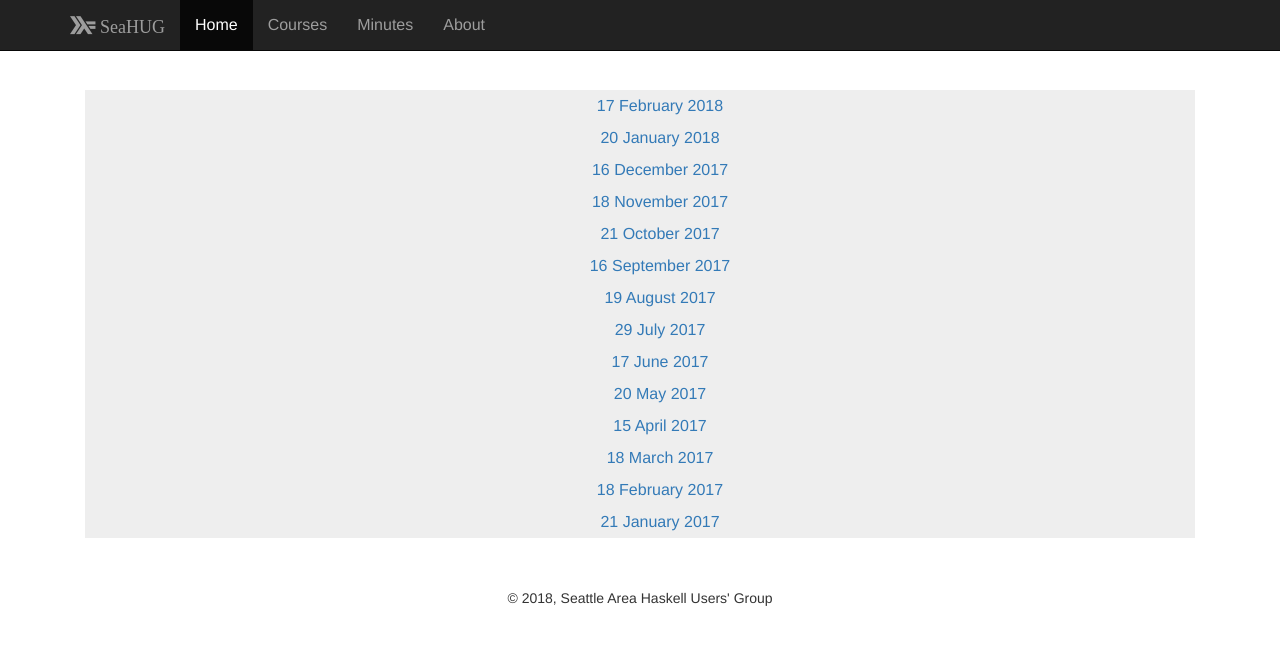
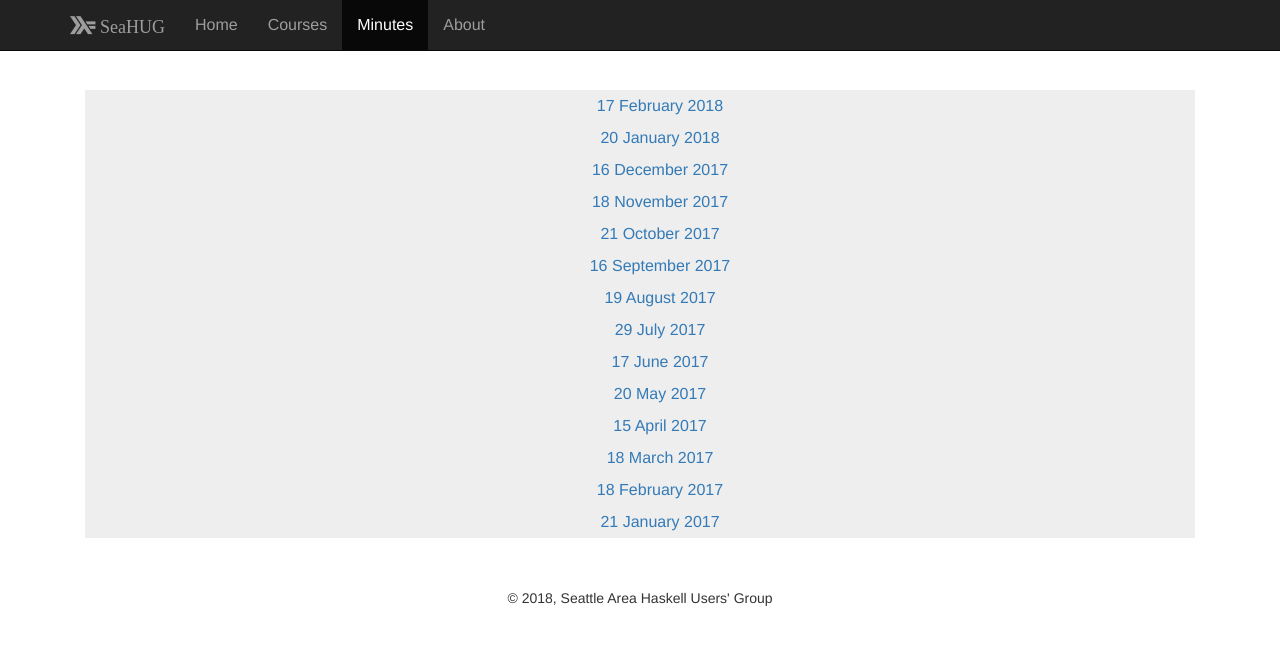
Before and after one commit to seahug/seahug.github.io, a Jekyll site: the page built from minutes.md, in a window 1280 px wide. Shown: the top 645 px of the page. Built offline with Jekyll 4.4.1, drawn with Linux system fonts in a browser that asks for light colours; nearby versions of some CDN libraries.

Commit message:
Highlight current page in navigation bar

```diff
--- a/_layouts/default.html
+++ b/_layouts/default.html
@@ -29,10 +29,10 @@
       </div>
       <div class="collapse navbar-collapse" id="navbar">
         <ul class="nav navbar-nav">
-          <li class="active"><a href="/">Home</a></li>
-          <li><a href="/courses">Courses</a></li>
-          <li><a href="/minutes">Minutes</a></li>
-          <li><a href="/about">About</a></li>
+          {% if page.url == '/' %}<li class="active">{% else %}<li>{% endif %}<a href="/">Home</a></li>
+          {% if page.url == '/courses/' %}<li class="active">{% else %}<li>{% endif %}<a href="/courses">Courses</a></li>
+          {% if page.url == '/minutes.html' %}<li class="active">{% else %}<li>{% endif %}<a href="/minutes">Minutes</a></li>
+          {% if page.url == '/about.html' %}<li class="active">{% else %}<li>{% endif %}<a href="/about">About</a></li>
         </ul>
       </div>
     </div>
```
